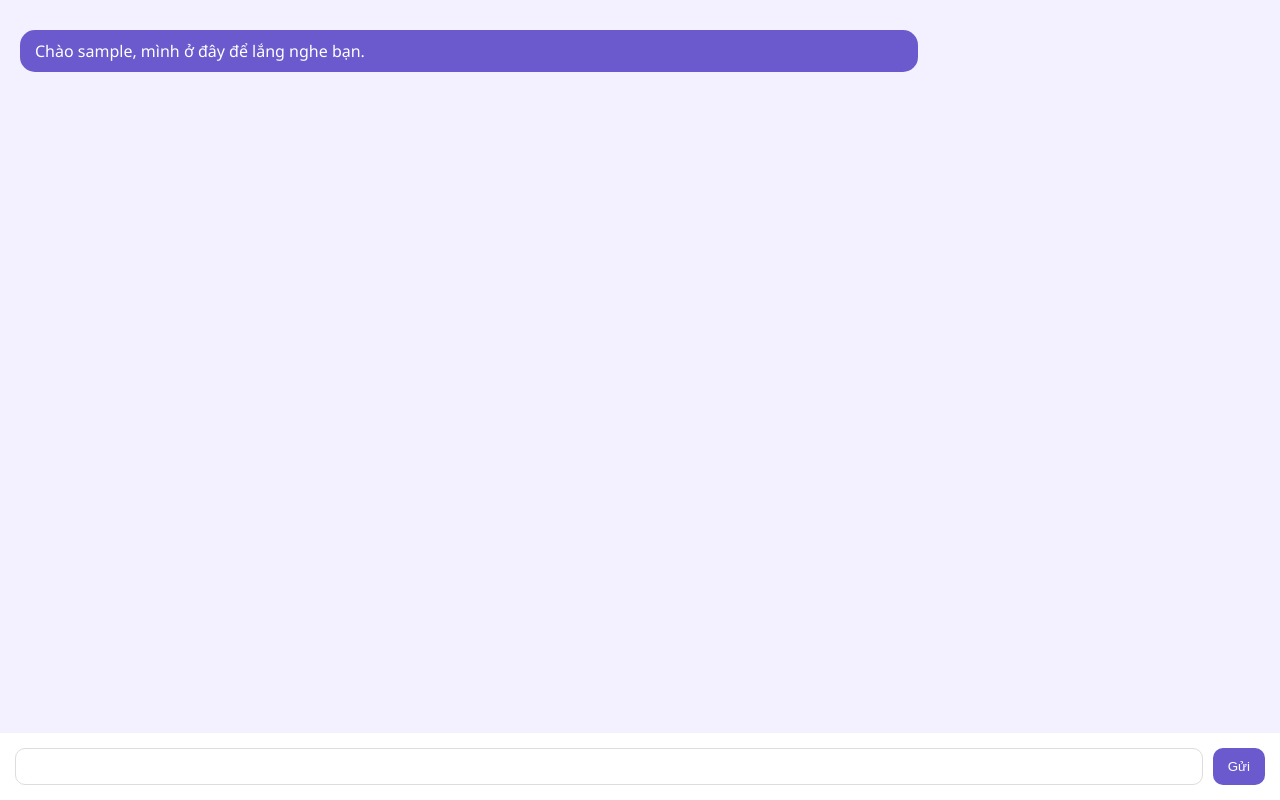
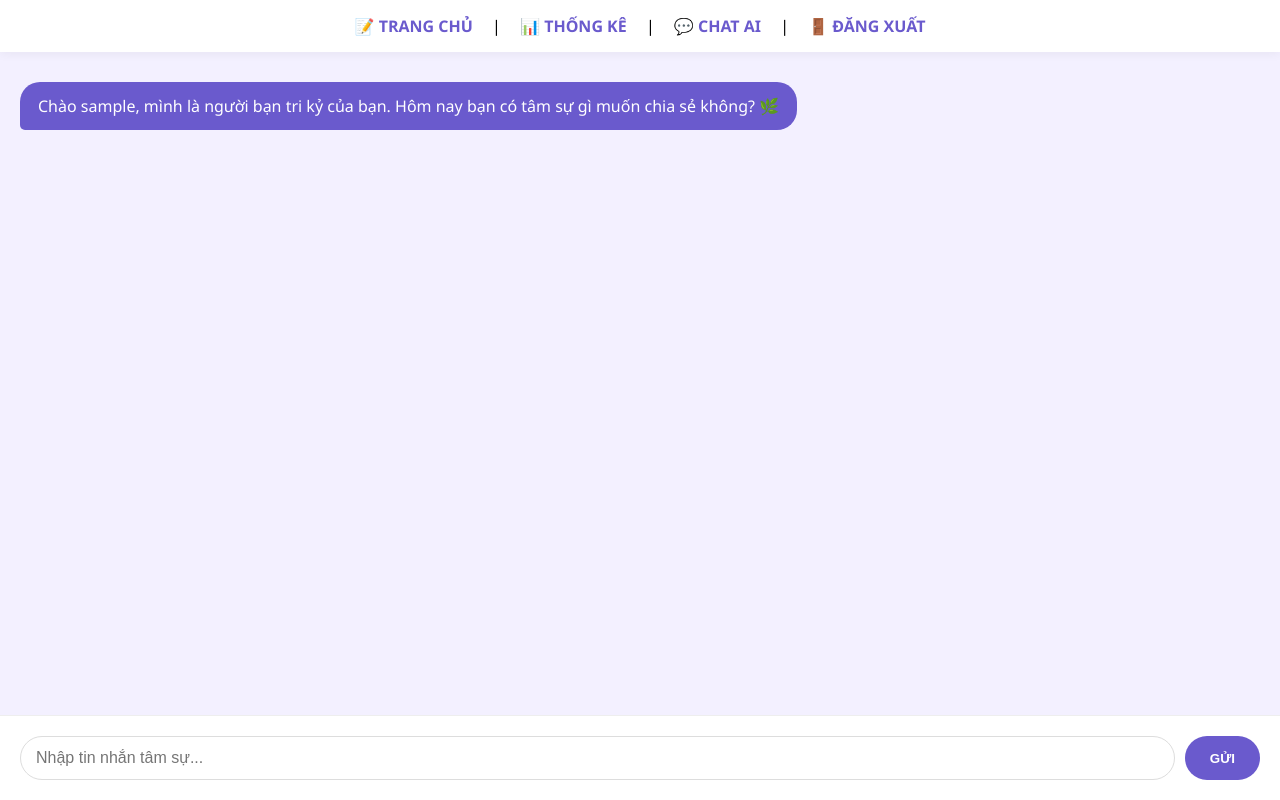
Before and after one commit to calmnote2026-blip/CalmNote, a Flask app: page /chat in a window 1280 px wide. Run offline with Flask 3, Linux system fonts and the light colour scheme; the visitor is signed in with stand-in values (Sample User, id 1).

Commit message:
chat.html

```diff
--- a/templates/chat.html
+++ b/templates/chat.html
@@ -1,47 +1,141 @@
 <!DOCTYPE html>
-<html>
+<html lang="vi">
 <head>
     <meta charset="UTF-8">
-<title>Chat AI</title>
+    <meta name="viewport" content="width=device-width, initial-scale=1.0">
+    <title>CalmNote - Trò chuyện cùng AI</title>
     <style>
-body { background:#f3f0ff; font-family:Segoe UI; margin:0; display:flex; flex-direction:column; height:100vh;}
-.chat { flex:1; padding:20px; overflow:auto;}
-.msg { margin:10px 0; padding:10px 15px; border-radius:15px; max-width:70%;}
-.ai { background:#6a5acd; color:white;}
-.user { background:white; align-self:flex-end;}
-.input { display:flex; padding:15px; background:white;}
-input { flex:1; padding:10px; border-radius:10px; border:1px solid #ddd;}
-button { margin-left:10px; padding:10px 15px; border:none; border-radius:10px; background:#6a5acd; color:white;}
+        /* Giao diện theo phong cách nhóm gửi nhưng tối ưu hơn */
+        body {
+            background: #f3f0ff;
+            font-family: 'Segoe UI', Tahoma, Geneva, Verdana, sans-serif;
+            margin: 0;
+            display: flex;
+            flex-direction: column;
+            height: 100vh;
+        }
+        /* Thanh điều hướng giống các trang khác */
+        .nav {
+            background: white;
+            padding: 15px;
+            text-align: center;
+            box-shadow: 0 2px 10px rgba(0,0,0,0.05);
+        }
+        .nav a {
+            margin: 0 15px;
+            text-decoration: none;
+            color: #6a5acd;
+            font-weight: bold;
+        }
+        /* Khung chat */
+        .chat-box {
+            flex: 1;
+            padding: 20px;
+            overflow-y: auto;
+            display: flex;
+            flex-direction: column;
+        }
+        .msg {
+            margin: 10px 0;
+            padding: 12px 18px;
+            border-radius: 20px;
+            max-width: 75%;
+            line-height: 1.5;
+            word-wrap: break-word;
+        }
+        /* Tin nhắn của AI */
+        .ai {
+            background: #6a5acd;
+            color: white;
+            align-self: flex-start;
+            border-bottom-left-radius: 5px;
+        }
+        /* Tin nhắn của User */
+        .user {
+            background: white;
+            color: #333;
+            align-self: flex-end;
+            border-bottom-right-radius: 5px;
+            box-shadow: 0 2px 5px rgba(0,0,0,0.05);
+        }
+        /* Khu vực nhập liệu */
+        .input-area {
+            display: flex;
+            padding: 20px;
+            background: white;
+            border-top: 1px solid #eee;
+        }
+        input {
+            flex: 1;
+            padding: 12px 15px;
+            border-radius: 25px;
+            border: 1px solid #ddd;
+            outline: none;
+            font-size: 16px;
+        }
+        button {
+            margin-left: 10px;
+            padding: 10px 25px;
+            border: none;
+            border-radius: 25px;
+            background: #6a5acd;
+            color: white;
+            font-weight: bold;
+            cursor: pointer;
+            transition: 0.3s;
+        }
+        button:hover {
+            background: #5a4dbd;
+        }
     </style>
 </head>
 <body>
 
-<div class="chat" id="chatBox">
-<div class="msg ai">Chào {{ user }}, mình ở đây để lắng nghe bạn.</div>
+    <div class="nav">
+        <a href="/">📝 TRANG CHỦ</a> |
+        <a href="/dashboard">📊 THỐNG KÊ</a> |
+        <a href="/chat">💬 CHAT AI</a> |
+        <a href="/logout">🚪 ĐĂNG XUẤT</a>
     </div>
 
-<div class="input">
-<input id="msg">
-<button onclick="send()">Gửi</button>
+    <div class="chat-box" id="chatBox">
+        <div class="msg ai">Chào {{ user }}, mình là người bạn tri kỷ của bạn. Hôm nay bạn có tâm sự gì muốn chia sẻ không? 🌿</div>
+    </div>
+
+    <div class="input-area">
+        <input type="text" id="userMsg" placeholder="Nhập tin nhắn tâm sự..." onkeypress="if(event.key==='Enter') send()">
+        <button onclick="send()">GỬI</button>
     </div>
 
     <script>
-function send(){
-let msg=document.getElementById("msg").value;
-if(!msg) return;
-let box=document.getElementById("chatBox");
-box.innerHTML+=`<div class="msg user">${msg}</div>`;
-fetch("/chat",{
-method:"POST",
-headers:{"Content-Type":"application/json"},
-body:JSON.stringify({message:msg})
-})
-.then(r=>r.json())
-.then(data=>{
-box.innerHTML+=`<div class="msg ai">${data.reply}</div>`;
-box.scrollTop=box.scrollHeight;
+        async function send() {
+            const input = document.getElementById("userMsg");
+            const box = document.getElementById("chatBox");
+            const message = input.value.trim();
+
+            if (!message) return;
+
+            // 1. Hiển thị tin nhắn của người dùng lên màn hình
+            box.innerHTML += `<div class="msg user">${message}</div>`;
+            input.value = ""; // Xóa ô nhập liệu
+            box.scrollTop = box.scrollHeight; // Cuộn xuống cuối
+
+            try {
+                // 2. Gửi dữ liệu đến Server Flask (route /chat)
+                const response = await fetch("/chat", {
+                    method: "POST",
+                    headers: { "Content-Type": "application/json" },
+                    body: JSON.stringify({ message: message })
                 });
-document.getElementById("msg").value="";
+
+                const data = await response.json();
+
+                // 3. Hiển thị câu trả lời từ AI
+                box.innerHTML += `<div class="msg ai">${data.reply}</div>`;
+                box.scrollTop = box.scrollHeight;
+            } catch (error) {
+                box.innerHTML += `<div class="msg ai">Rất tiếc, mình đang gặp chút trục trặc. Bạn chờ mình xíu nhé!</div>`;
+            }
         }
     </script>
 
```
Lines whose indentation alone changed are shown as unchanged.
